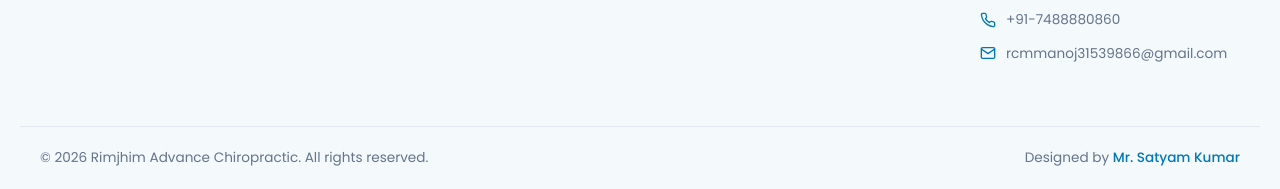
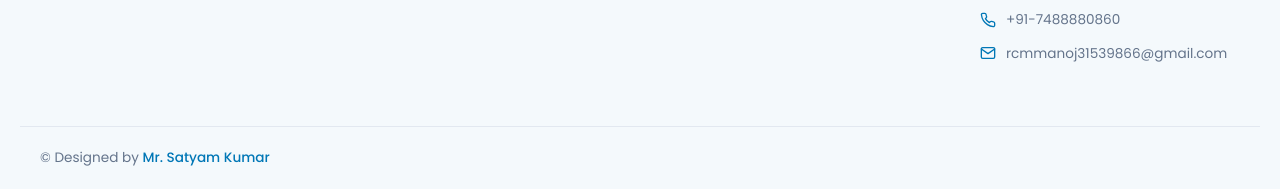
Before and after one commit to skrajak-18/rimjhimadvance, a plain HTML site: page index.html in a window 1280 px wide. Shown: the part 6649-6838 px from the top of the page. Drawn offline with Linux system fonts and the light colour scheme.

Commit message:
Update index.html

```diff
--- a/index.html
+++ b/index.html
@@ -1987,8 +1987,8 @@ id="mobileBar">
 
     <div class="footer-bottom-bar">
         <div class="footer-bottom-container">
-            <p>&copy; 2026 Rimjhim Advance Chiropractic. All rights reserved.</p>
-            <p>Designed by <a href="#" target="_blank">Mr. Satyam Kumar</a></p>
+
+            <p>&copy; Designed by <a href="#" target="_blank">Mr. Satyam Kumar</a></p>
         </div>
     </div>
 </footer>
```
